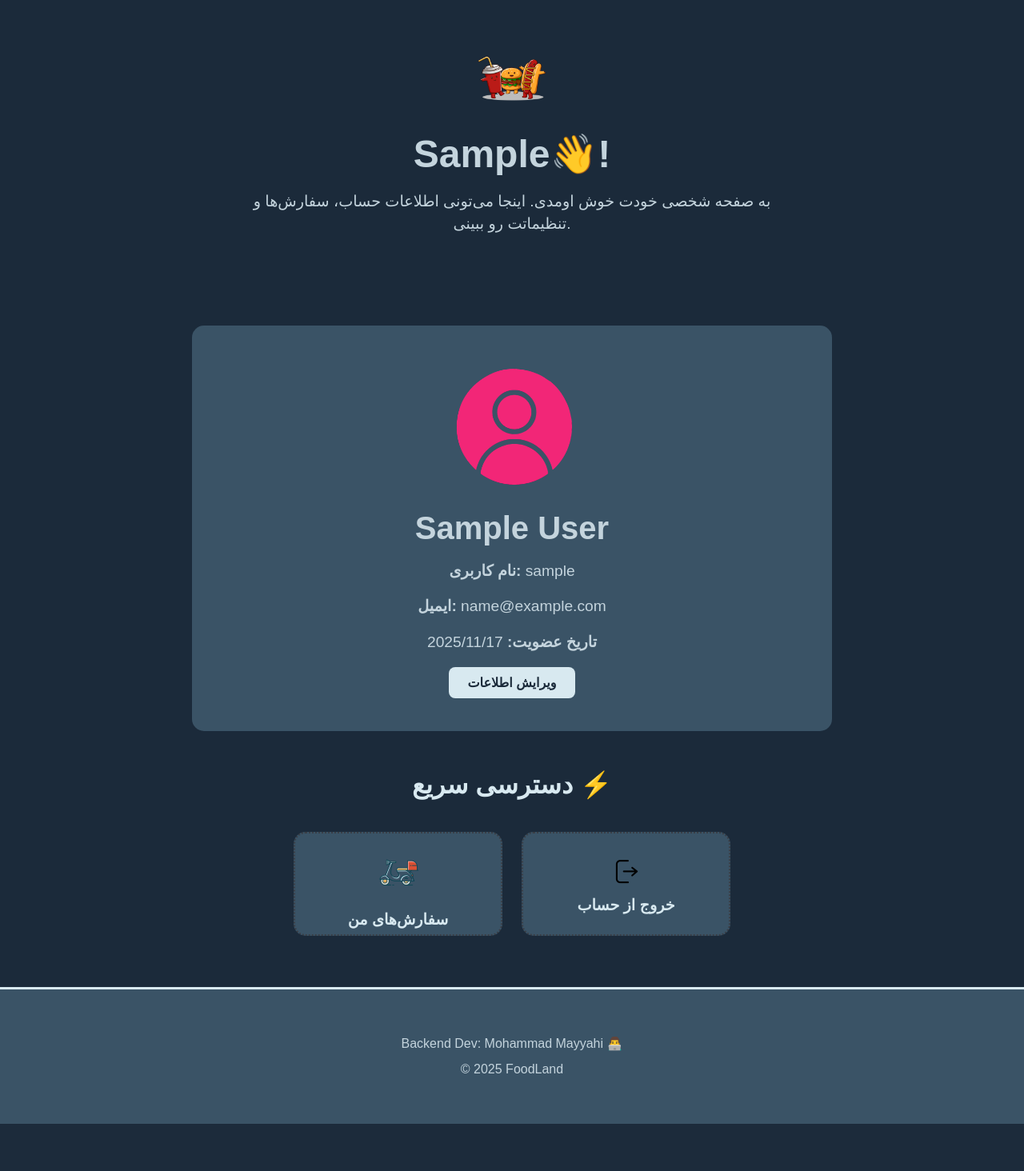
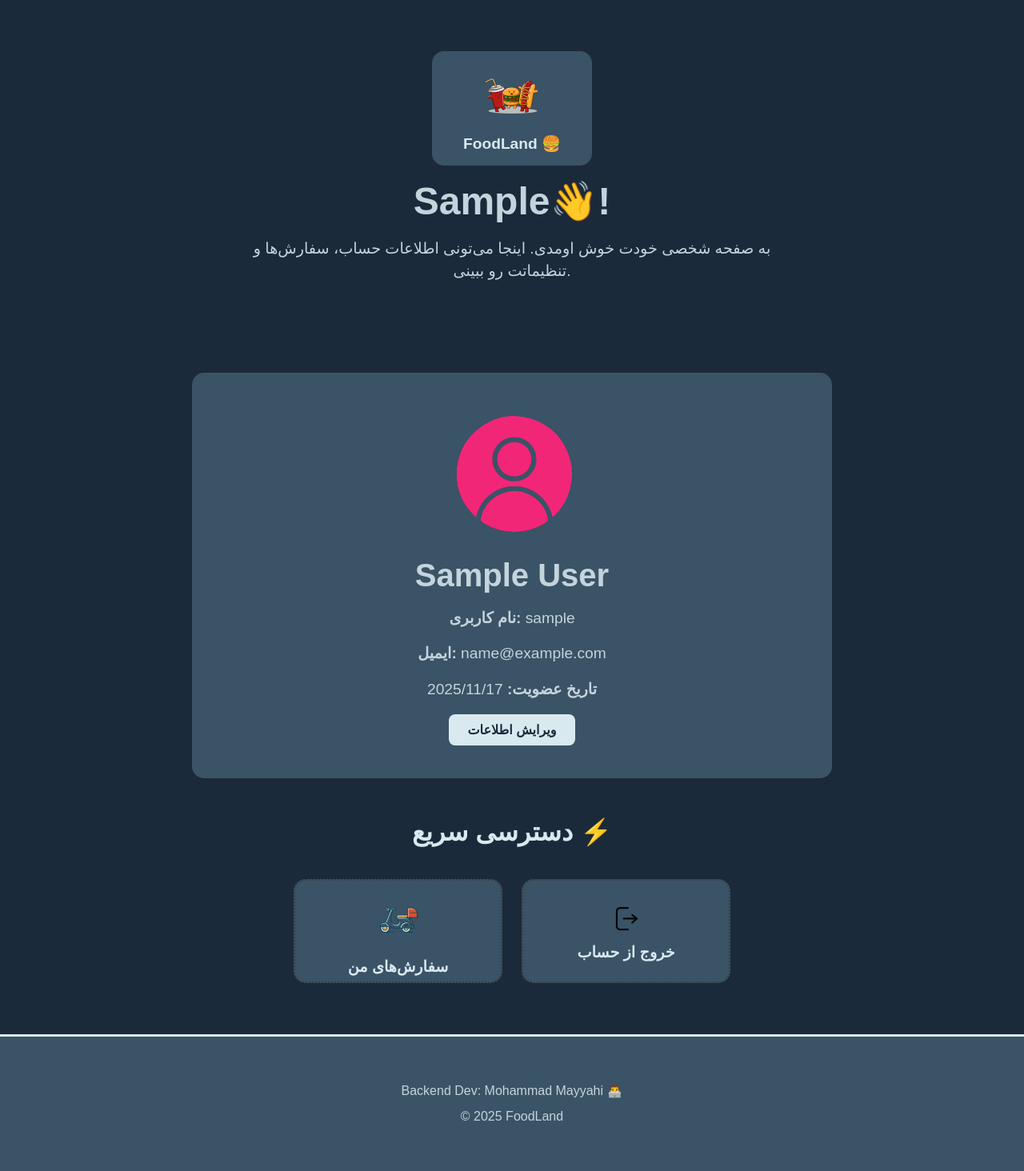
Before and after one commit to 13mhmd85/resturant, a Django app: page /profile/ in a window 1280 px wide. Shown: the part 92-1556 px from the top of the page at 80% size. Before the commit the page ends 1497 px from the top, so only its background shows below. Run offline with Django 5.2, Linux system fonts and the light colour scheme; the visitor is signed in with stand-in values (Sample User, id 1); some libraries are stand-ins or nearby versions; some web fonts are replaced.

Commit message:
re design css

```diff
--- a/account/templates/account/login.html
+++ b/account/templates/account/login.html
@@ -21,10 +21,10 @@
 </nav>
 
 <!-- HERO -->
-<div class="hero" id="card_icon" style="border-color: #393E46;border-style: dotted">
+<div class="hero" id="card_icon" style="border-color: #393E46;border-style: none">
     <a href="{% url 'home:home' %}">
     <img href="{% url 'home:home' %}" src="{% static 'assets/images/icon.png' %}" alt="FoodLand">
-    <h5>FoodLand</h5>
+    <h5>FoodLand 🍔</h5>
     </a>
 </div>
 
--- a/account/templates/account/register.html
+++ b/account/templates/account/register.html
@@ -21,10 +21,10 @@
 </nav>
 
 <!-- HERO -->
-<div class="hero" id="card_icon" style="border-color: #393E46;border-style: dotted">
+<div class="hero" id="card_icon" style="border-color: #393E46;border-style: none">
     <a href="{% url 'home:home' %}">
-        <img href="{% url 'home:home' %}" src="{% static 'assets/images/icon.png' %}" alt="FoodLand">
-        <h5>FoodLand 🍔</h5>
+    <img href="{% url 'home:home' %}" src="{% static 'assets/images/icon.png' %}" alt="FoodLand">
+    <h5>FoodLand 🍔</h5>
     </a>
 </div>
 <section style="width:600px" class="container my-5">
--- a/account/templates/account/userpage.html
+++ b/account/templates/account/userpage.html
@@ -45,7 +45,12 @@
 
 <!-- ======= HERO ======= -->
 <section class="hero">
-  <img src="{% static 'assets/images/icon.png' %}" alt="FoodLand Logo" style="width:100px;">
+  <div class="hero" id="card_icon" style="border-color: #393E46;border-style: none">
+    <a href="{% url 'home:home' %}">
+    <img href="{% url 'home:home' %}" src="{% static 'assets/images/icon.png' %}" alt="FoodLand">
+    <h5>FoodLand 🍔</h5>
+    </a>
+</div>
   <h1> {{ request.user.first_name }}👋!</h1>
   <p>به صفحه شخصی خودت خوش اومدی. اینجا می‌تونی اطلاعات حساب، سفارش‌ها و تنظیماتت رو ببینی.</p>
 </section>
--- a/home/templates/home/index.html
+++ b/home/templates/home/index.html
@@ -2,7 +2,7 @@
 {% load static %}
 {% block content %}
 <!-- HERO -->
-<div class="hero" id="card_icon" style="border-color: #393E46;border-style: dotted">
+<div class="hero" id="card_icon" style="border-color: #393E46;border-style: none">
     <a href="{% url 'home:home' %}">
     <img href="{% url 'home:home' %}" src="{% static 'assets/images/icon.png' %}" alt="FoodLand">
     <h5>FoodLand 🍔</h5>
```
Also changed, not shown: home/templates/home/detail page/detail.html (+3 -6 lines).
